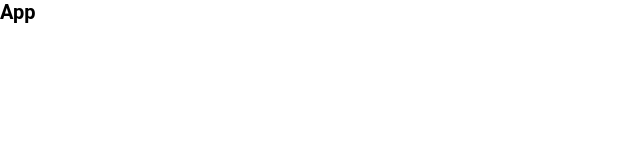
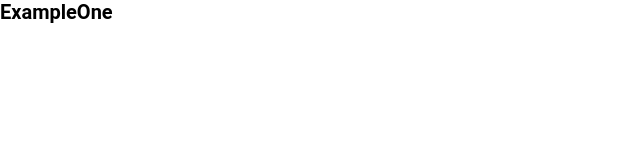
Before and after one commit to danielj-rp/css-grid-example, a React (Create React App) app: page / in a window 1280 px wide. Shown: the top 160 px of the page, without its empty margins (0-640 px from the left). Built offline with nearby package versions, Linux system fonts and the light colour scheme.

Commit message:
feat: add basic structure

```diff
--- a/src/App.js
+++ b/src/App.js
@@ -1,8 +1,9 @@
 import React from "react";
-import "./App.scss";
+
+import ExampleOne from "./components/ExampleOne/ExampleOne";
 
 function App() {
-  return <h1>App</h1>;
+  return <ExampleOne />;
 }
 
 export default App;
--- /dev/null
+++ b/src/components/ExampleOne/ExampleOne.js
@@ -0,0 +1,7 @@
+import React from "react";
+
+const ExampleOne = () => {
+  return <h1>ExampleOne</h1>;
+};
+
+export default ExampleOne;
```
Also changed, not shown: src/App.scss (deleted).
